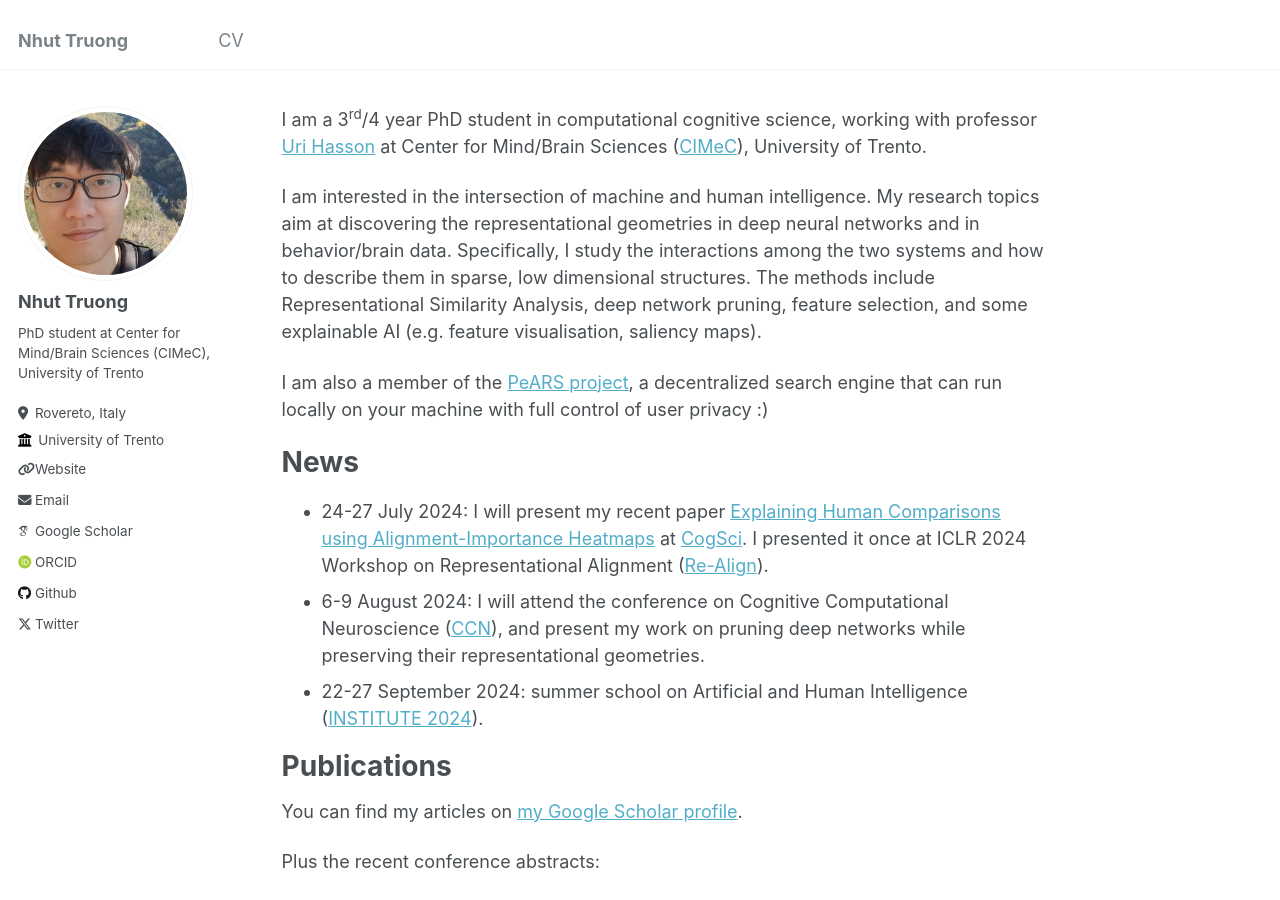
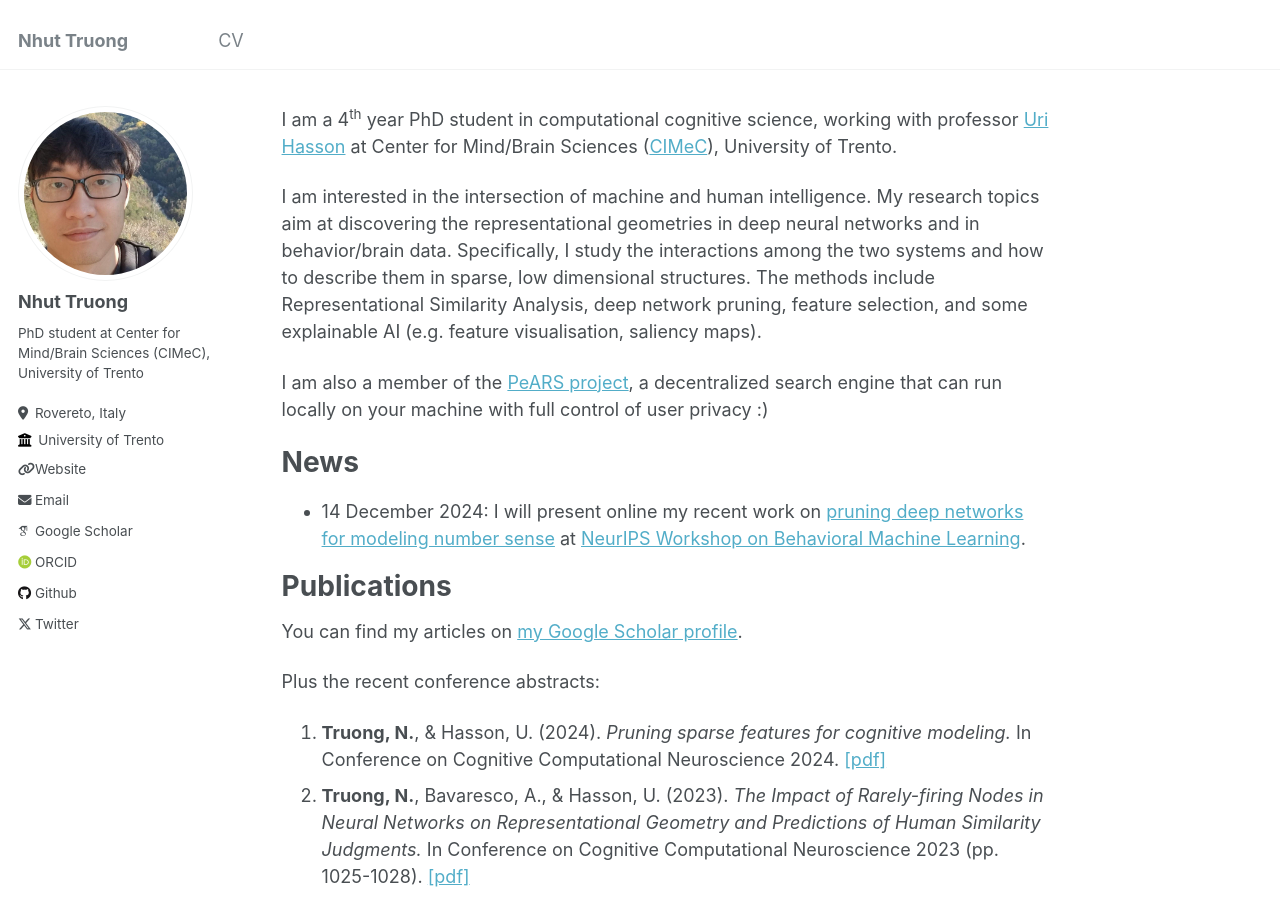
Before and after one commit to tlmnhut/tlmnhut.github.io, a Jekyll site: the page built from _pages/about.md, in a window 1280 px wide and 900 px high. Built offline with Jekyll 4.4.1, drawn with Linux system fonts in a browser that asks for light colours; some web fonts are replaced.

Commit message:
update 4th year

```diff
--- a/_config.yml
+++ b/_config.yml
@@ -112,7 +112,7 @@ atom_feed:
 
 
 # SEO Related
-google_site_verification :
+google_site_verification : dSlV_xTOsJ1MohsYy6Aqr3c8SHEl3N2gBDEO83P2KyA
 bing_site_verification   :
 alexa_site_verification  :
 yandex_site_verification :
--- a/_pages/about.md
+++ b/_pages/about.md
@@ -8,7 +8,7 @@ redirect_from:
   - /about.html
 ---
 
-I am a 3<sup>rd</sup>/4 year PhD student in computational cognitive science, working with professor [Uri Hasson](http://hasson.org/) at
+I am a 4<sup>th</sup> year PhD student in computational cognitive science, working with professor [Uri Hasson](http://hasson.org/) at
 Center for Mind/Brain Sciences ([CIMeC](https://www.cimec.unitn.it/en)), University of Trento.
 
 I am interested in the intersection of machine and human intelligence. My research topics aim at discovering the
@@ -22,11 +22,8 @@ search engine that can run locally on your machine with full control of user pri
 
 News
 ======
-- 24-27 July 2024: I will present my recent paper [Explaining Human Comparisons using Alignment-Importance Heatmaps](https://openreview.net/forum?id=bWe3MKHrBw)
-at [CogSci](https://cognitivesciencesociety.org/cogsci-2024/). I presented it once at ICLR 2024 Workshop on Representational
-Alignment ([Re-Align](https://representational-alignment.github.io/)).
-- 6-9 August 2024: I will attend the conference on Cognitive Computational Neuroscience ([CCN](https://ccneuro.org/)), and present my work on pruning deep networks while preserving their representational geometries.
-- 22-27 September 2024: summer school on Artificial and Human Intelligence ([INSTITUTE 2024](https://codesign-lab.org/institute2024/)).
+- 14 December 2024: I will present online my recent work on [pruning deep networks for modeling number sense](https://openreview.net/pdf?id=n5cV83qUrs)
+at [NeurIPS Workshop on Behavioral Machine Learning](https://sites.google.com/view/behavioralml/).
 
 Publications
 ======
```
